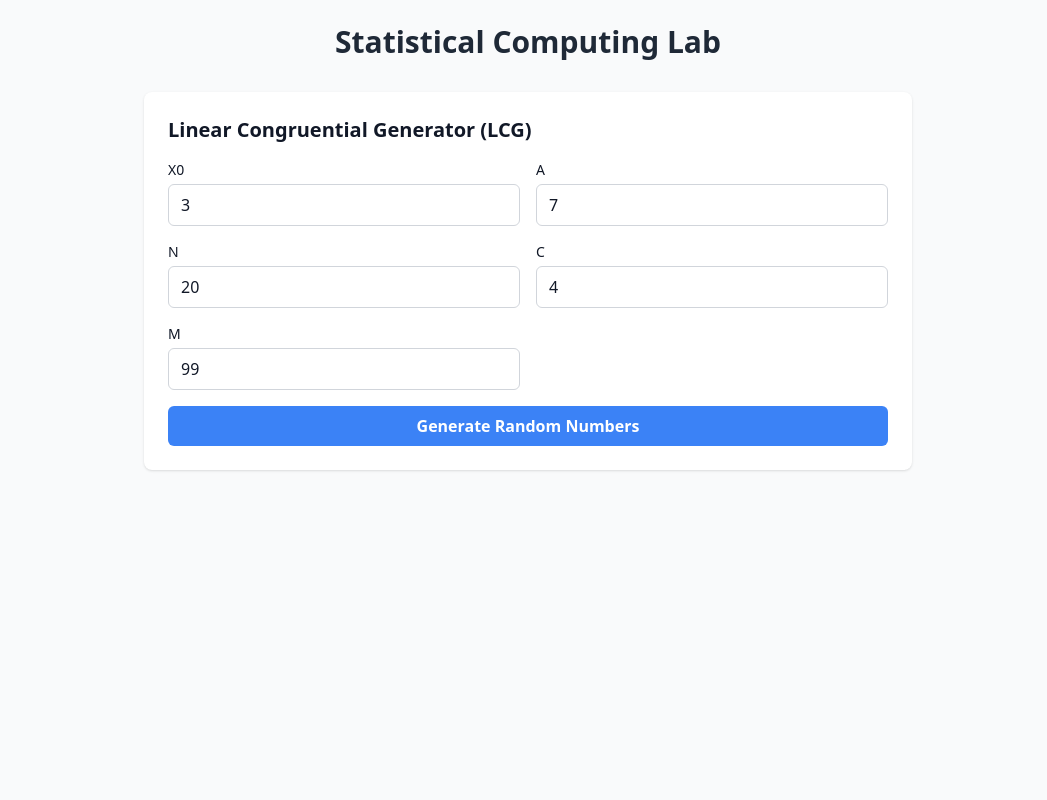
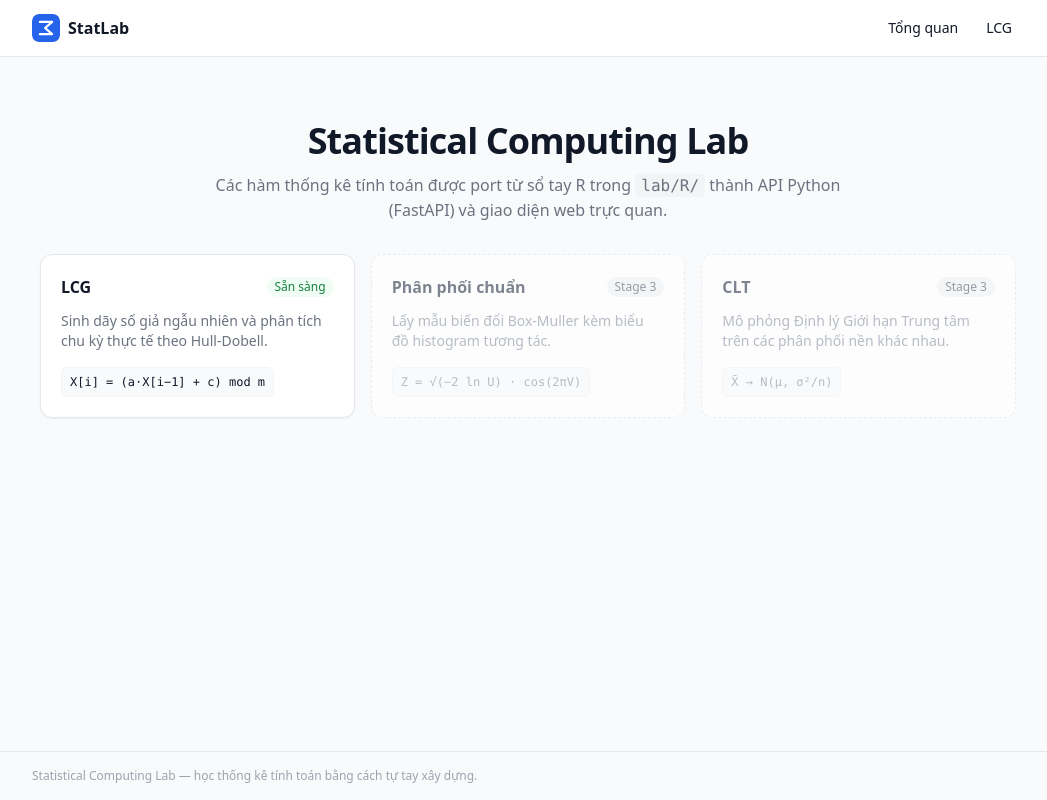
Before and after one commit to ryantr-statinops/Stat_Lab, a Next.js app in the folder frontend/next-app/: page / in a window 1280 px wide. Shown: the whole page, without its empty margins (112-1159 px from the left). Built offline with nearby package versions, Linux system fonts and the light colour scheme.

Commit message:
feat(frontend): dashboard shell with header nav and topic cards

```diff
--- a/frontend/next-app/app/layout.tsx
+++ b/frontend/next-app/app/layout.tsx
@@ -1,10 +1,16 @@
 import type { Metadata } from "next";
+import Link from "next/link";
 import "./globals.css";
 
 export const metadata: Metadata = {
   title: "Statistical Computing Lab",
   description: "Lab học thống kê tính toán với giao diện web",
 };
+
+const NAV = [
+  { href: "/", label: "Tổng quan" },
+  { href: "/lcg", label: "LCG" },
+];
 
 export default function RootLayout({
   children,
@@ -13,8 +19,34 @@ export default function RootLayout({
 }>) {
   return (
     <html lang="vi">
-      <body className="min-h-screen bg-gray-50 text-gray-900 antialiased">
-        {children}
+      <body className="min-h-screen bg-gray-50 text-gray-900 antialiased flex flex-col">
+        <header className="sticky top-0 z-10 bg-white/90 backdrop-blur border-b border-gray-200">
+          <div className="max-w-5xl mx-auto px-4 h-14 flex items-center justify-between">
+            <Link href="/" className="flex items-center gap-2 font-semibold">
+              <img src="/logo.svg" alt="" className="w-7 h-7 rounded-md" />
+              StatLab
+            </Link>
+            <nav className="flex items-center gap-1 text-sm">
+              {NAV.map((item) => (
+                <Link
+                  key={item.href}
+                  href={item.href}
+                  className="px-3 py-1.5 rounded-md hover:bg-gray-100 transition-colors"
+                >
+                  {item.label}
+                </Link>
+              ))}
+            </nav>
+          </div>
+        </header>
+
+        <div className="flex-1">{children}</div>
+
+        <footer className="border-t border-gray-200 py-4 mt-8">
+          <p className="max-w-5xl mx-auto px-4 text-xs text-gray-400">
+            Statistical Computing Lab — học thống kê tính toán bằng cách tự tay xây dựng.
+          </p>
+        </footer>
       </body>
     </html>
   );
--- a/frontend/next-app/app/page.tsx
+++ b/frontend/next-app/app/page.tsx
@@ -1,101 +1,89 @@
-"use client";
+import Link from "next/link";
 
-import { useState } from "react";
-import axios from "axios";
+type Topic = {
+  href?: string;
+  title: string;
+  desc: string;
+  formula: string;
+  status: "ready" | "soon";
+};
+
+const TOPICS: Topic[] = [
+  {
+    href: "/lcg",
+    title: "LCG",
+    desc: "Sinh dãy số giả ngẫu nhiên và phân tích chu kỳ thực tế theo Hull-Dobell.",
+    formula: "X[i] = (a·X[i−1] + c) mod m",
+    status: "ready",
+  },
+  {
+    title: "Phân phối chuẩn",
+    desc: "Lấy mẫu biến đổi Box-Muller kèm biểu đồ histogram tương tác.",
+    formula: "Z = √(−2 ln U) · cos(2πV)",
+    status: "soon",
+  },
+  {
+    title: "CLT",
+    desc: "Mô phỏng Định lý Giới hạn Trung tâm trên các phân phối nền khác nhau.",
+    formula: "X̄ → N(μ, σ²/n)",
+    status: "soon",
+  },
+];
 
 export default function Home() {
-  const [formData, setFormData] = useState({
-    X0: 3,
-    a: 7,
-    n: 20,
-    c: 4,
-    m: 99
-  });
-  const [result, setResult] = useState<{ sequence: number[]; count: number } | null>(null);
-  const [loading, setLoading] = useState(false);
-  const [error, setError] = useState<string | null>(null);
-
-  const handleSubmit = async (e: React.FormEvent) => {
-    e.preventDefault();
-    setLoading(true);
-    setError(null);
-
-    try {
-      const response = await axios.get(`${process.env.NEXT_PUBLIC_API_URL || "http://localhost:8000"}/api/v1/lcg`, {
-        params: formData
-      });
-      setResult(response.data);
-    } catch (err: any) {
-      setError(err.response?.data?.detail || "Có lỗi xảy ra");
-    } finally {
-      setLoading(false);
-    }
-  };
-
-  const handleChange = (e: React.ChangeEvent<HTMLInputElement>) => {
-    const { name, value } = e.target;
-    setFormData(prev => ({
-      ...prev,
-      [name]: parseInt(value) || 0
-    }));
-  };
-
   return (
-    <main className="min-h-screen bg-gray-50 p-6">
-      <div className="max-w-3xl mx-auto">
-        <h1 className="text-3xl font-bold text-center mb-8 text-gray-800">
+    <main className="max-w-5xl mx-auto p-6">
+      <section className="pt-10 pb-8 text-center">
+        <h1 className="text-3xl md:text-4xl font-extrabold tracking-tight">
           Statistical Computing Lab
         </h1>
+        <p className="mt-3 text-gray-500 max-w-2xl mx-auto text-sm md:text-base">
+          Các hàm thống kê tính toán được port từ sổ tay R trong{" "}
+          <code className="bg-gray-100 px-1.5 py-0.5 rounded">lab/R/</code> thành
+          API Python (FastAPI) và giao diện web trực quan.
+        </p>
+      </section>
 
-        <div className="bg-white rounded-lg shadow p-6 mb-6">
-          <h2 className="text-xl font-semibold mb-4">Linear Congruential Generator (LCG)</h2>
-
-          <form onSubmit={handleSubmit} className="grid grid-cols-1 md:grid-cols-2 gap-4">
-            {Object.entries(formData).map(([key, value]) => (
-              <div key={key}>
-                <label className="block text-sm font-medium mb-1">
-                  {key.toUpperCase()}
-                </label>
-                <input
-                  type="number"
-                  name={key}
-                  value={value}
-                  onChange={handleChange}
-                  className="w-full px-3 py-2 border border-gray-300 rounded-md focus:ring-2 focus:ring-blue-500"
-                />
+      <section className="grid grid-cols-1 md:grid-cols-2 lg:grid-cols-3 gap-4 pb-6">
+        {TOPICS.map((topic) =>
+          topic.status === "ready" && topic.href ? (
+            <Link
+              key={topic.title}
+              href={topic.href}
+              className="group flex flex-col bg-white rounded-xl border border-gray-200 shadow-sm p-5 hover:border-blue-300 hover:shadow-md transition-all"
+            >
+              <div className="flex items-center justify-between mb-3">
+                <h2 className="font-bold group-hover:text-blue-600 transition-colors">
+                  {topic.title}
+                </h2>
+                <span className="px-2 py-0.5 rounded-full bg-green-50 text-green-700 text-xs font-medium">
+                  Sẵn sàng
+                </span>
               </div>
-            ))}
-
-            <div className="md:col-span-2">
-              <button
-                type="submit"
-                disabled={loading}
-                className="w-full bg-blue-500 hover:bg-blue-600 text-white font-semibold py-2 px-4 rounded-md disabled:opacity-50"
-              >
-                {loading ? "Generating..." : "Generate Random Numbers"}
-              </button>
+              <p className="text-sm text-gray-500 flex-1">{topic.desc}</p>
+              <code className="mt-4 text-xs bg-gray-50 border border-gray-100 rounded-md px-2 py-1.5 self-start">
+                {topic.formula}
+              </code>
+            </Link>
+          ) : (
+            <div
+              key={topic.title}
+              className="flex flex-col bg-white rounded-xl border border-dashed border-gray-200 p-5 opacity-70"
+            >
+              <div className="flex items-center justify-between mb-3">
+                <h2 className="font-bold text-gray-600">{topic.title}</h2>
+                <span className="px-2 py-0.5 rounded-full bg-gray-100 text-gray-500 text-xs font-medium">
+                  Stage 3
+                </span>
+              </div>
+              <p className="text-sm text-gray-400 flex-1">{topic.desc}</p>
+              <code className="mt-4 text-xs bg-gray-50 border border-gray-100 rounded-md px-2 py-1.5 self-start text-gray-400">
+                {topic.formula}
+              </code>
             </div>
-          </form>
-        </div>
-
-        {error && (
-          <div className="bg-red-100 border border-red-400 text-red-700 px-4 py-3 rounded mb-4">
-            {error}
-          </div>
+          )
         )}
-
-        {result && (
-          <div className="bg-white rounded-lg shadow p-6">
-            <h3 className="text-lg font-semibold mb-3">Kết quả</h3>
-            <p className="text-gray-600 mb-3">Số lượng sinh ra: {result.count}</p>
-            <div className="bg-gray-50 p-4 rounded-md max-h-60 overflow-y-auto">
-              <pre className="text-sm break-all">
-                {JSON.stringify(result.sequence, null, 2)}
-              </pre>
-            </div>
-          </div>
-        )}
-      </div>
+      </section>
     </main>
   );
 }
```
